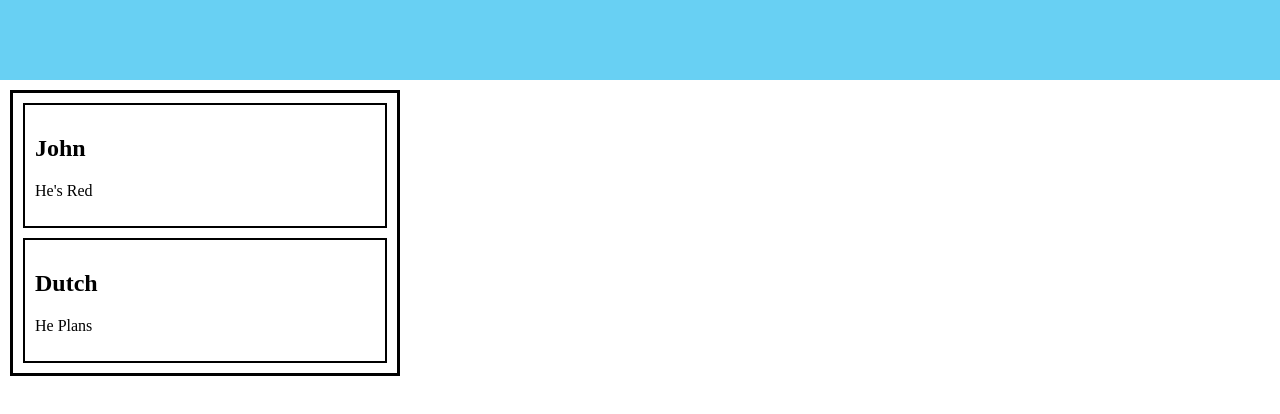
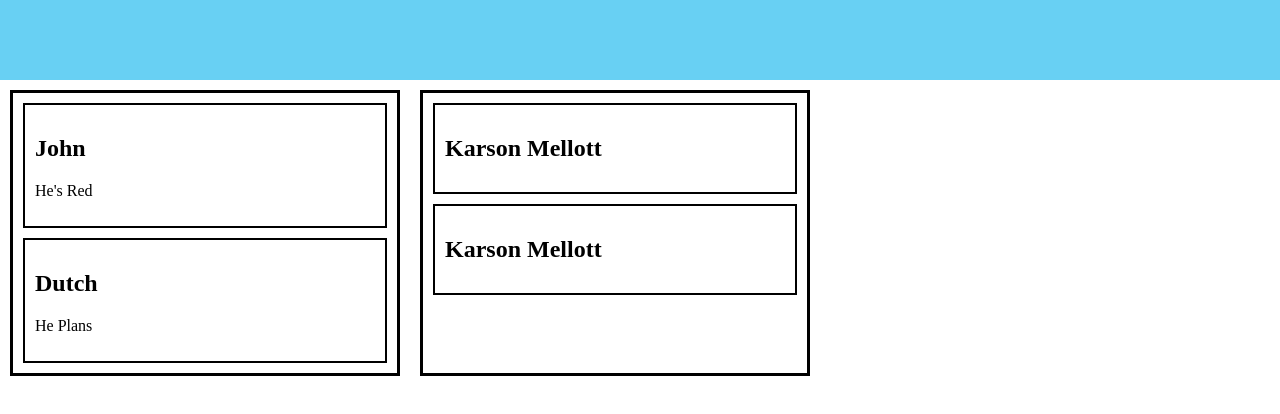
Before and after one commit to GoldenJigsaw87/GroupB, a Next.js app in the folder Front-End/badge-web/: page /HomePage in a window 1280 px wide. Shown: the top 414 px of the page. Built offline with nearby package versions, Linux system fonts and the light colour scheme.

Commit message:
Added user and challenge box

```diff
--- /dev/null
+++ b/Front-End/badge-web/src/app/HomePage/Components/user.tsx
@@ -0,0 +1,16 @@
+type UserProps = {
+    firstName: string
+    lastName: string
+}
+
+export default function User({ firstName, lastName }: UserProps) {
+    return (
+        <div style={{
+            padding: "10px",
+            margin: "10px",
+            border: "2px solid black"
+        }}>
+            <h2>{firstName} {lastName}</h2>
+        </div>
+    );
+}
--- a/Front-End/badge-web/src/app/HomePage/page.tsx
+++ b/Front-End/badge-web/src/app/HomePage/page.tsx
@@ -1,5 +1,6 @@
 import styles from "./page.module.css";
 import Challenge from "./Components/challenges";
+import User from "./Components/user";
 
 export default function HomePage() {
     return (
@@ -7,10 +8,16 @@ export default function HomePage() {
             <header className={styles.header}>
 
             </header>
-            <div className={styles.challenges}>
-                <Challenge name="John" description="He's Red"></Challenge>
-                <Challenge name="Dutch" description="He Plans"></Challenge>
-            </div>
+            <section style={{display: "flex"}}>
+                <div className={styles.challenges}>
+                    <Challenge name="John" description="He's Red"></Challenge>
+                    <Challenge name="Dutch" description="He Plans"></Challenge>
+                </div>
+                <div className={styles.challenges}>
+                    <User firstName="Karson" lastName="Mellott"></User>
+                    <User firstName="Karson" lastName="Mellott"></User>
+                </div>
+            </section>
         </div>
     );
 }
```
